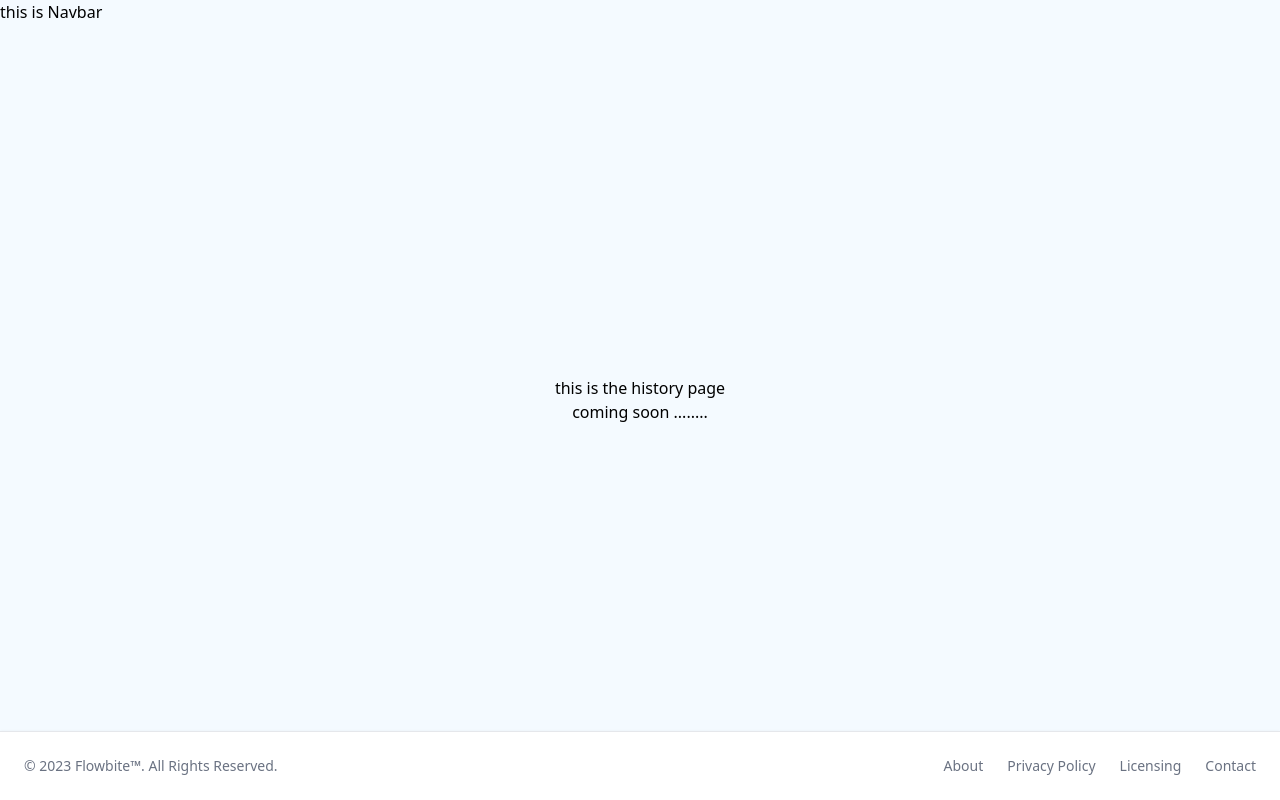
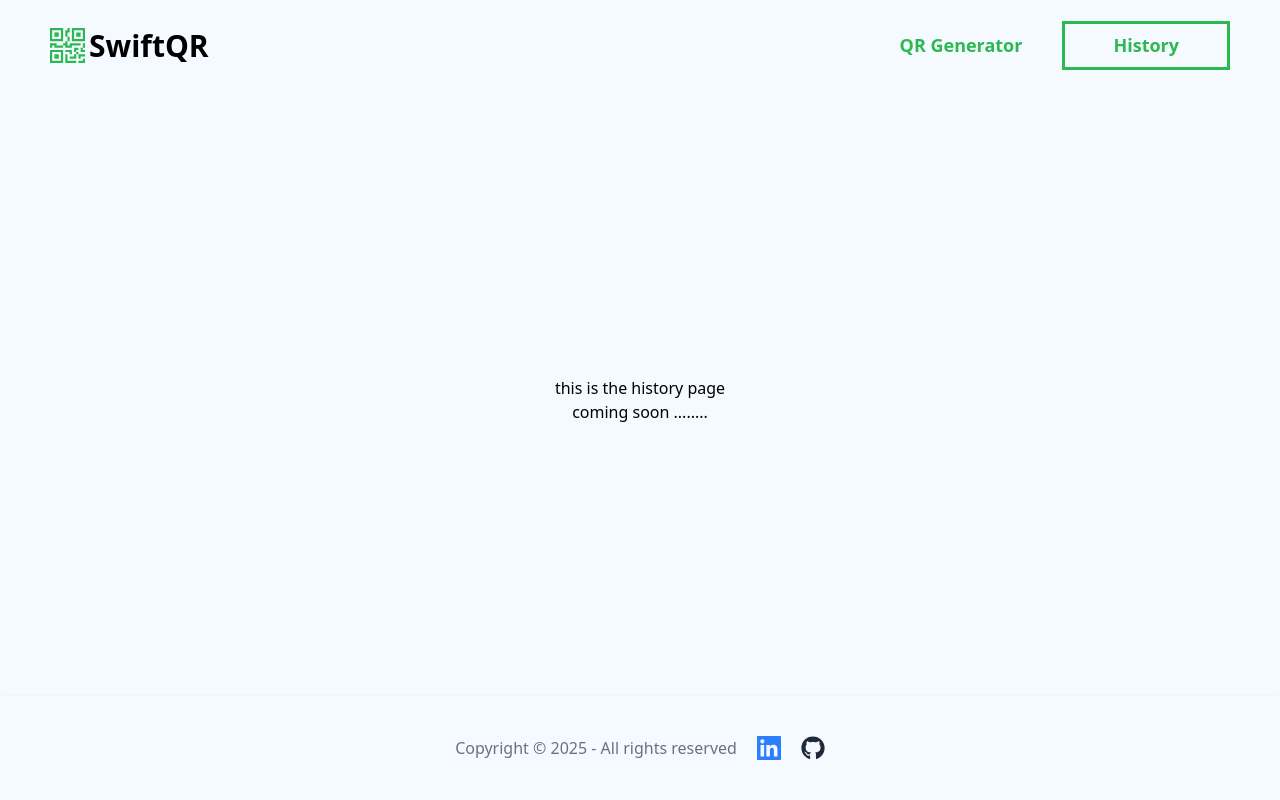
Before and after one commit to Brielle28/SwiftQR, a React (Vite) app: page /history in a window 1280 px wide. Built offline with nearby package versions, Linux system fonts and the light colour scheme.

Commit message:
ui: navbar, footer and hero section

```diff
--- a/package.json
+++ b/package.json
@@ -24,7 +24,6 @@
     "@types/react-dom": "^18.3.5",
     "@vitejs/plugin-react": "^4.3.4",
     "autoprefixer": "^10.4.20",
-    "daisyui": "^4.12.23",
     "eslint": "^9.17.0",
     "eslint-plugin-react": "^7.37.2",
     "eslint-plugin-react-hooks": "^5.0.0",
--- a/src/Components/Footer.jsx
+++ b/src/Components/Footer.jsx
@@ -1,41 +1,35 @@
 import React from "react";
+import { GrLinkedin } from "react-icons/gr";
+import { FaGithub } from "react-icons/fa";
 
 const Footer = () => {
   return (
     <>
-      <div className="sticky bottom-0">
-        <footer className="fixed bottom-0 left-0 z-20 w-full p-4 bg-white border-t border-gray-200 shadow-sm md:flex md:items-center md:justify-between md:p-6 dark:bg-gray-800 dark:border-gray-600">
-          <span className="text-sm text-gray-500 sm:text-center dark:text-gray-400">
-            © 2023{" "}
-            <a href="https://flowbite.com/" className="hover:underline">
-              Flowbite™
-            </a>
-            . All Rights Reserved.
-          </span>
-          <ul className="flex flex-wrap items-center mt-3 text-sm font-medium text-gray-500 dark:text-gray-400 sm:mt-0">
-            <li>
-              <a href="#" className="hover:underline me-4 md:me-6">
-                About
-              </a>
-            </li>
-            <li>
-              <a href="#" className="hover:underline me-4 md:me-6">
-                Privacy Policy
-              </a>
-            </li>
-            <li>
-              <a href="#" className="hover:underline me-4 md:me-6">
-                Licensing
-              </a>
-            </li>
-            <li>
-              <a href="#" className="hover:underline">
-                Contact
-              </a>
-            </li>
-          </ul>
-        </footer>
-      </div>
+      <footer className="flex flex-row items-center justify-center fixed bottom-0 left-0 z-20 w-full p-4 bg-transparent shadow-sm md:p-10 gap-2 md:gap-5">
+        {/* Copyright Section */}
+        <div className="text-[11px] md:text-[16px] text-gray-500 sm:text-center dark:text-gray-400">
+          <p>Copyright © {new Date().getFullYear()} - All rights reserved</p>
+        </div>
+        {/* Social Icons Section */}
+        <div className="flex items-center justify-center gap-2 md:gap-5">
+          <a
+            href="https://www.linkedin.com/in/nnadozie-chukwuemerie-clara-b65273274/"
+            className="hover:underline"
+            target="_blank"
+            rel="noopener noreferrer"
+          >
+            <GrLinkedin className="text-blue-500 text-[15px] md:text-[24px]" />
+          </a>
+          <a
+            href="https://github.com/Brielle28"
+            className="hover:underline"
+            target="_blank"
+            rel="noopener noreferrer"
+          >
+            <FaGithub className="text-gray-800 text-[15px] md:text-[24px]" />
+          </a>
+        </div>
+      </footer>
     </>
   );
 };
--- /dev/null
+++ b/src/Components/HeroSection.jsx
@@ -0,0 +1,16 @@
+import React from 'react'
+
+const HeroSection = () => {
+  return (
+    <>
+    <div className='flex flex-col items-center justify-center w-full text-center text-black'>
+        <h1 className='text-[55px] font-bold'>
+            QR Code Maker For Your Business
+        </h1>
+        <p className='mt-4 mb-6 text-[20px] font-medium'> Create a QR code for free</p>
+    </div>
+    </>
+  )
+}
+
+export default HeroSection
--- a/src/Components/NavBar.jsx
+++ b/src/Components/NavBar.jsx
@@ -1,13 +1,34 @@
-import React from 'react'
-
+import React from "react";
+import { BsQrCode } from "react-icons/bs";
+import { Link } from "react-router-dom";
+{
+  /* <BsQrCode /> */
+}
 const NavBar = () => {
   return (
     <>
-      <div className='fixed top-0'>
-        <h1>this is Navbar</h1>
-      </div>
+      <nav className="fixed top-0 w-full h-[50px] px-3 md:h-[90px] flex items-center justify-between md:px-[50px]  ">
+        <div className="flex gap-1 items-center justify-center">
+          <BsQrCode className="text-[#2DB951] md:text-[35px]" />
+          <h1 className="md:text-[30px] font-bold text-black">SwiftQR</h1>
+        </div>
+        <div className=" flex gap-3 md:gap-10 items-center justify-center mt-[] md:mt-0">
+          <Link to="/">
+            <button className=" bg-transparent text-[#2DB951] font-semibold md:text-[18px] text-[11px]">
+              {" "}
+              QR Generator{" "}
+            </button>
+          </Link>
+          <Link to="/history">
+            <button className=" bg-transparent text-[#2DB951] border-1 md:border-[3px] border-[#2DB951] text-[11px] py-[2px] px-3 md:py-2 md:px-12 font-semibold md:text-[18px]">
+              {" "}
+              History{" "}
+            </button>
+          </Link>
+        </div>
+      </nav>
     </>
-  )
-}
+  );
+};
 
-export default NavBar
+export default NavBar;
--- a/src/Layout/Layout.jsx
+++ b/src/Layout/Layout.jsx
@@ -7,7 +7,7 @@ const Layout = () => {
   return (
     <div className="flex flex-col min-h-screen bg-[#F4FAFF]">
       <NavBar />
-      <main className="flex-grow">
+      <main className="flex-grow pt-[50p] md:pt-[90p]">
         <Outlet />
       </main>
       <Footer />
--- a/src/Page/QR.jsx
+++ b/src/Page/QR.jsx
@@ -1,18 +1,22 @@
-import React from 'react'
-import Destination from '../Components/Destination'
-import Configuration from '../Components/Configuration'
-import PreviewQR from '../Components/PreviewQR'
+import React from "react";
+import Destination from "../Components/Destination";
+import Configuration from "../Components/Configuration";
+import PreviewQR from "../Components/PreviewQR";
+import HeroSection from "../Components/HeroSection";
 
 const QR = () => {
   return (
     <>
-    <div className='w-full px-[100px] flex flex-row items-center justify-center gap-3  min-h-screen'>
-        <Destination/>
-        <Configuration/>
-        <PreviewQR/>
-    </div>
+      <div className="w-full flex flex-col items-center justify-center min-h-screen">
+        <HeroSection />
+        <div className="w-full px-[100px] flex flex-row items-center justify-center gap-3">
+          <Destination />
+          <Configuration />
+          <PreviewQR />
+        </div>
+      </div>
     </>
-  )
-}
+  );
+};
 
-export default QR
+export default QR;
--- a/vite.config.js
+++ b/vite.config.js
@@ -4,5 +4,5 @@ import tailwindcss from '@tailwindcss/vite'
 
 // https://vite.dev/config/
 export default defineConfig({
-  plugins: [react(),tailwindcss(), require('daisyui'),],
+  plugins: [react(),tailwindcss()],
 })
```
